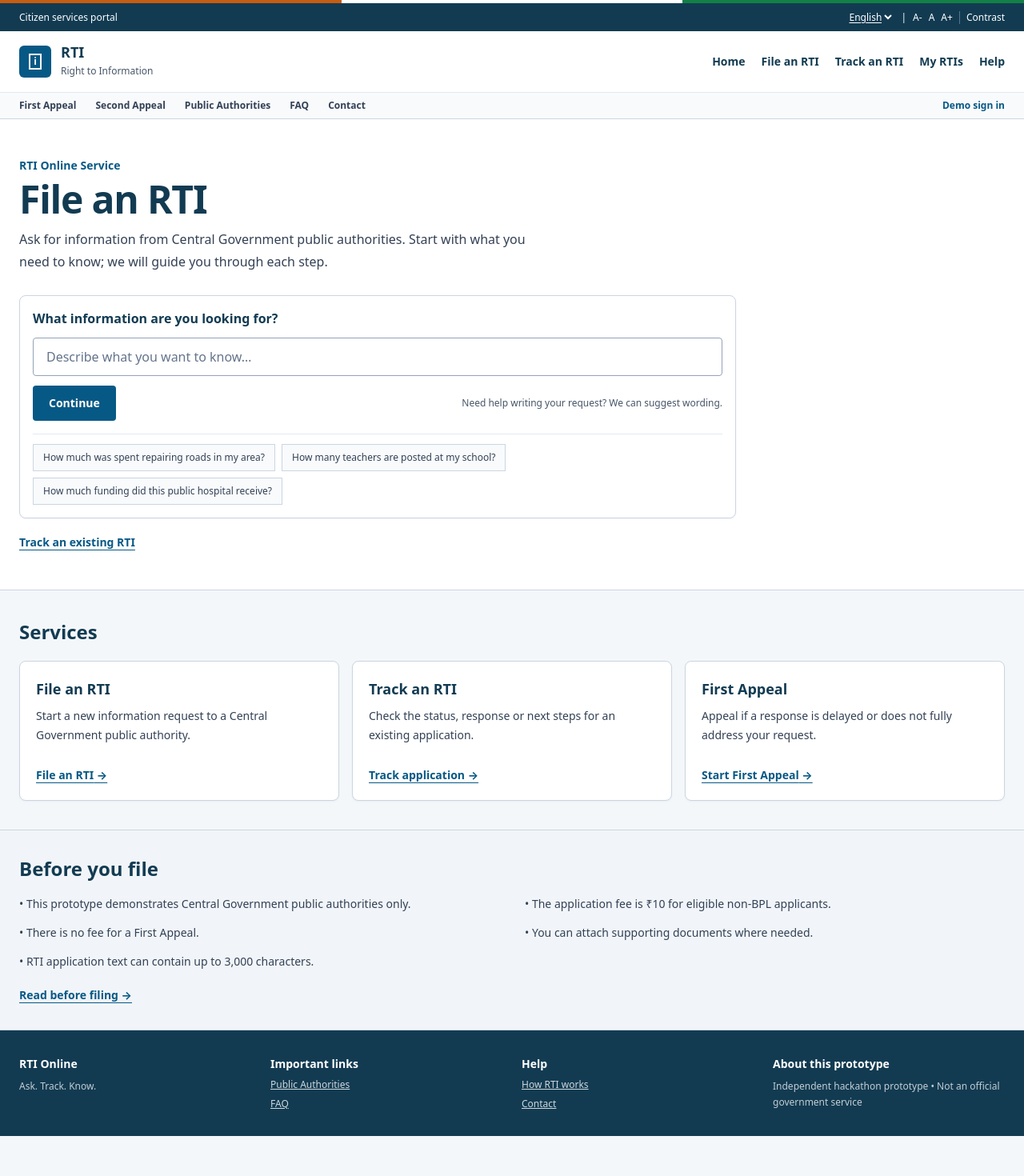
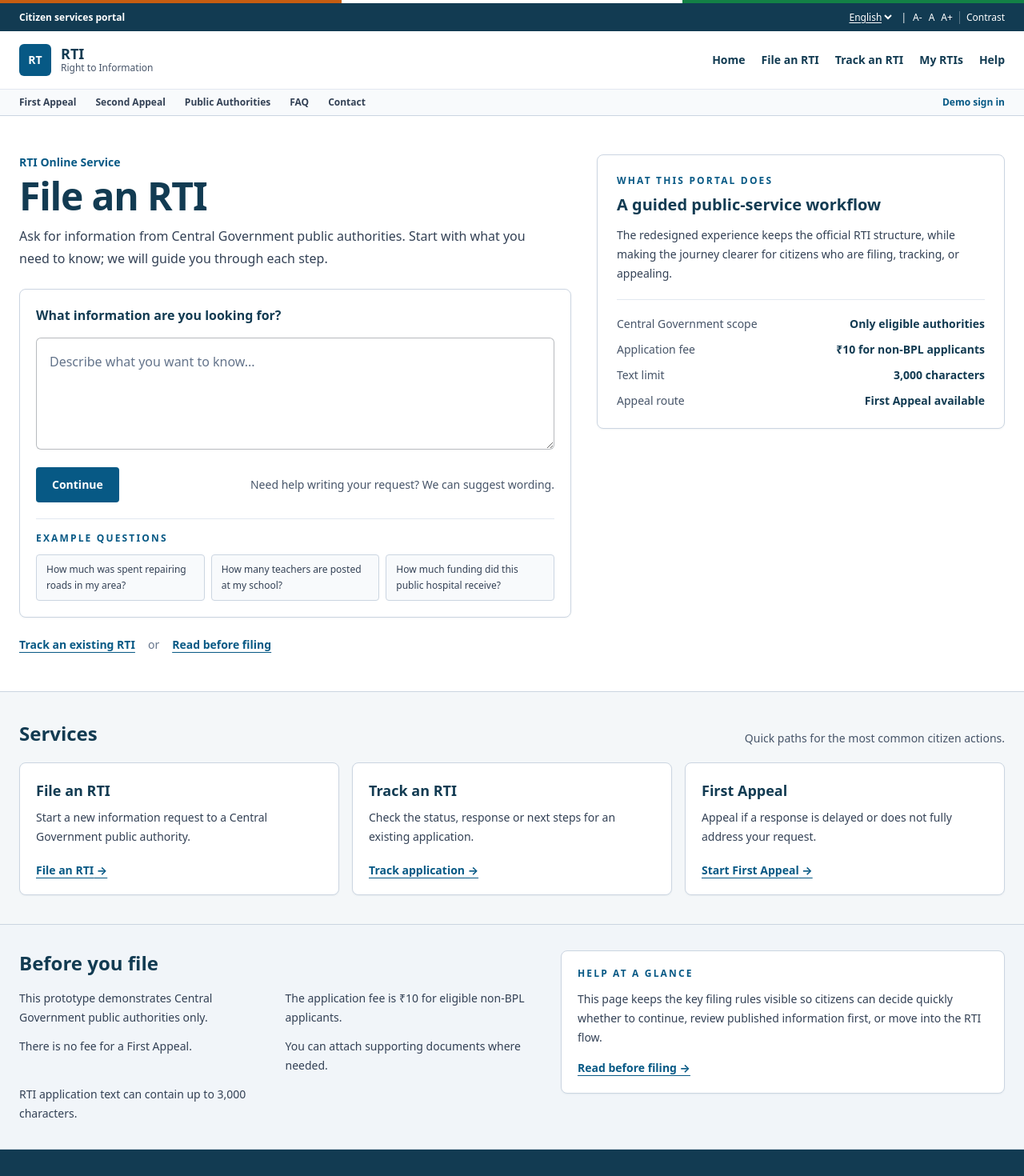
Before and after one commit to BShubhamxx/Right-To-Information-Portal, a Next.js app: page / in a window 1280 px wide. Shown: the top 1470 px of the page at 80% size. Before the commit the page ends 1420 px from the top, so only its background shows below. Built offline with nearby package versions, Linux system fonts and the light colour scheme.

Commit message:
feat: enhance UI components and improve accessibility in the RTI portal

```diff
--- a/src/app/globals.css
+++ b/src/app/globals.css
@@ -16,7 +16,8 @@ button, input, textarea { font: inherit; }
 .intro { margin-top: 1rem; max-width: 42rem; color: rgb(31 41 55 / .72); font-size: 1rem; line-height: 1.7; }
 .field { width: 100%; resize: vertical; border: 1px solid rgb(31 41 55 / .32); border-radius: .375rem; background: white; padding: 1rem; color: #1F2937; font-size: 1rem; line-height: 1.65; box-shadow: none; }
 .field:focus { border-color: #C65D11; outline: none; }
-.tricolour-rule { height: 4px; background: linear-gradient(to right, #C65D11 0 33.33%, #fff 33.33% 66.66%, #138046 66.66%); }
+.tricolour-rule { display: flex; height: 4px; }
+.tricolour-rule > span { flex: 1 1 0%; }
 .service-panel { border: 1px solid #CBD5E1; border-radius: .5rem; background: #fff; box-shadow: 0 1px 2px rgb(15 59 82 / .05); }
 .high-contrast body { background: #fff; color: #000; }
 .high-contrast .service-panel, .high-contrast .field { border-color: #000; }
--- a/src/app/page.tsx
+++ b/src/app/page.tsx
@@ -12,10 +12,145 @@ export default function Home() {
   return (
     <main className="min-h-screen bg-canvas">
       <SiteHeader />
-      <section className="border-b border-slate-300 bg-white"><div className="mx-auto max-w-7xl px-4 py-10 lg:px-6 lg:py-12"><p className="text-sm font-semibold text-[#075985]">RTI Online Service</p><h1 className="mt-2 text-4xl font-bold tracking-tight text-[#123B52] sm:text-5xl">File an RTI</h1><p className="mt-3 max-w-2xl text-base leading-7 text-slate-700">Ask for information from Central Government public authorities. Start with what you need to know; we will guide you through each step.</p><div className="mt-7 max-w-4xl"><QuestionStarter /></div><Link href="/track" className="mt-5 inline-block text-sm font-semibold text-[#075985] underline underline-offset-4">Track an existing RTI</Link></div></section>
-      <section className="mx-auto max-w-7xl px-4 py-9 lg:px-6"><h2 className="text-2xl font-bold text-[#123B52]">Services</h2><div className="mt-5 grid gap-4 md:grid-cols-3">{services.map(([title, description, href, action]) => <article className="service-panel p-5" key={title}><h3 className="text-lg font-bold text-[#123B52]">{title}</h3><p className="mt-2 min-h-14 text-sm leading-6 text-slate-700">{description}</p><Link href={href} className="mt-5 inline-block text-sm font-bold text-[#075985] underline underline-offset-4">{action} →</Link></article>)}</div></section>
-      <section className="border-y border-slate-300 bg-slate-100"><div className="mx-auto max-w-7xl px-4 py-8 lg:px-6"><h2 className="text-2xl font-bold text-[#123B52]">Before you file</h2><ul className="mt-4 grid gap-x-8 gap-y-3 text-sm leading-6 text-slate-700 md:grid-cols-2"><li>• This prototype demonstrates Central Government public authorities only.</li><li>• The application fee is ₹10 for eligible non-BPL applicants.</li><li>• There is no fee for a First Appeal.</li><li>• You can attach supporting documents where needed.</li><li>• RTI application text can contain up to 3,000 characters.</li></ul><Link href="/before-you-file" className="mt-5 inline-block text-sm font-bold text-[#075985] underline underline-offset-4">Read before filing →</Link></div></section>
-      <footer className="bg-[#123B52] text-sm text-white"><div className="mx-auto grid max-w-7xl gap-6 px-4 py-8 sm:grid-cols-2 lg:grid-cols-4 lg:px-6"><div><p className="font-bold">RTI Online</p><p className="mt-2 text-xs leading-5 text-white/75">Ask. Track. Know.</p></div><div><p className="font-bold">Important links</p><Link className="mt-2 block text-xs text-white/80 underline" href="/authorities">Public Authorities</Link><Link className="mt-2 block text-xs text-white/80 underline" href="/faq">FAQ</Link></div><div><p className="font-bold">Help</p><Link className="mt-2 block text-xs text-white/80 underline" href="/help">How RTI works</Link><Link className="mt-2 block text-xs text-white/80 underline" href="/contact">Contact</Link></div><div><p className="font-bold">About this prototype</p><p className="mt-2 text-xs leading-5 text-white/75">Independent hackathon prototype • Not an official government service</p></div></div></footer>
+
+      <section className="border-b border-slate-300 bg-white">
+        <div className="mx-auto grid max-w-7xl gap-8 px-4 py-10 lg:grid-cols-[minmax(0,1.15fr)_minmax(20rem,.85fr)] lg:items-start lg:px-6 lg:py-12">
+          <div className="space-y-6">
+            <div>
+              <p className="text-sm font-semibold text-[#075985]">RTI Online Service</p>
+              <h1 className="mt-2 text-4xl font-bold tracking-tight text-[#123B52] sm:text-5xl">File an RTI</h1>
+              <p className="mt-3 max-w-2xl text-base leading-7 text-slate-700">
+                Ask for information from Central Government public authorities. Start with what you need to know;
+                we will guide you through each step.
+              </p>
+            </div>
+
+            <div className="max-w-4xl">
+              <QuestionStarter />
+            </div>
+
+            <div className="flex flex-wrap items-center gap-4 text-sm">
+              <Link href="/track" className="font-semibold text-[#075985] underline underline-offset-4">
+                Track an existing RTI
+              </Link>
+              <span className="text-slate-500">or</span>
+              <Link href="/before-you-file" className="font-semibold text-[#075985] underline underline-offset-4">
+                Read before filing
+              </Link>
+            </div>
+          </div>
+
+          <aside className="service-panel p-5 sm:p-6">
+            <p className="text-xs font-bold uppercase tracking-[0.18em] text-[#075985]">What this portal does</p>
+            <h2 className="mt-2 text-xl font-bold text-[#123B52]">A guided public-service workflow</h2>
+            <p className="mt-3 text-sm leading-6 text-slate-700">
+              The redesigned experience keeps the official RTI structure, while making the journey clearer for
+              citizens who are filing, tracking, or appealing.
+            </p>
+            <dl className="mt-5 space-y-3 border-t border-slate-200 pt-5 text-sm">
+              <div className="flex items-start justify-between gap-4">
+                <dt className="text-slate-600">Central Government scope</dt>
+                <dd className="text-right font-semibold text-[#123B52]">Only eligible authorities</dd>
+              </div>
+              <div className="flex items-start justify-between gap-4">
+                <dt className="text-slate-600">Application fee</dt>
+                <dd className="text-right font-semibold text-[#123B52]">₹10 for non-BPL applicants</dd>
+              </div>
+              <div className="flex items-start justify-between gap-4">
+                <dt className="text-slate-600">Text limit</dt>
+                <dd className="text-right font-semibold text-[#123B52]">3,000 characters</dd>
+              </div>
+              <div className="flex items-start justify-between gap-4">
+                <dt className="text-slate-600">Appeal route</dt>
+                <dd className="text-right font-semibold text-[#123B52]">First Appeal available</dd>
+              </div>
+            </dl>
+          </aside>
+        </div>
+      </section>
+
+      <section className="mx-auto max-w-7xl px-4 py-9 lg:px-6">
+        <div className="flex items-end justify-between gap-4">
+          <h2 className="text-2xl font-bold text-[#123B52]">Services</h2>
+          <p className="text-sm text-slate-600">Quick paths for the most common citizen actions.</p>
+        </div>
+        <div className="mt-5 grid gap-4 md:grid-cols-3">
+          {services.map(([title, description, href, action]) => (
+            <article className="service-panel flex h-full flex-col p-5" key={title}>
+              <div className="flex-1">
+                <h3 className="text-lg font-bold text-[#123B52]">{title}</h3>
+                <p className="mt-2 text-sm leading-6 text-slate-700">{description}</p>
+              </div>
+              <Link
+                href={href}
+                className="mt-5 inline-flex items-center text-sm font-bold text-[#075985] underline underline-offset-4"
+              >
+                {action} →
+              </Link>
+            </article>
+          ))}
+        </div>
+      </section>
+
+      <section className="border-y border-slate-300 bg-slate-100">
+        <div className="mx-auto max-w-7xl px-4 py-8 lg:px-6">
+          <div className="grid gap-6 lg:grid-cols-[minmax(0,1fr)_minmax(0,.85fr)] lg:items-start">
+            <div>
+              <h2 className="text-2xl font-bold text-[#123B52]">Before you file</h2>
+              <ul className="mt-4 grid gap-3 text-sm leading-6 text-slate-700 md:grid-cols-2">
+                <li>This prototype demonstrates Central Government public authorities only.</li>
+                <li>The application fee is ₹10 for eligible non-BPL applicants.</li>
+                <li>There is no fee for a First Appeal.</li>
+                <li>You can attach supporting documents where needed.</li>
+                <li>RTI application text can contain up to 3,000 characters.</li>
+              </ul>
+            </div>
+            <div className="service-panel border-l-4 border-[#C65D11] bg-white p-5">
+              <p className="text-xs font-bold uppercase tracking-[0.18em] text-[#075985]">Help at a glance</p>
+              <p className="mt-3 text-sm leading-6 text-slate-700">
+                This page keeps the key filing rules visible so citizens can decide quickly whether to continue,
+                review published information first, or move into the RTI flow.
+              </p>
+              <Link href="/before-you-file" className="mt-4 inline-block text-sm font-bold text-[#075985] underline underline-offset-4">
+                Read before filing →
+              </Link>
+            </div>
+          </div>
+        </div>
+      </section>
+
+      <footer className="bg-[#123B52] text-sm text-white">
+        <div className="mx-auto grid max-w-7xl gap-6 px-4 py-8 sm:grid-cols-2 lg:grid-cols-4 lg:px-6">
+          <div>
+            <p className="font-bold">RTI Online</p>
+            <p className="mt-2 text-xs leading-5 text-white/75">Ask. Track. Know.</p>
+          </div>
+          <div>
+            <p className="font-bold">Important links</p>
+            <Link className="mt-2 block text-xs text-white/80 underline" href="/authorities">
+              Public Authorities
+            </Link>
+            <Link className="mt-2 block text-xs text-white/80 underline" href="/faq">
+              FAQ
+            </Link>
+          </div>
+          <div>
+            <p className="font-bold">Help</p>
+            <Link className="mt-2 block text-xs text-white/80 underline" href="/help">
+              How RTI works
+            </Link>
+            <Link className="mt-2 block text-xs text-white/80 underline" href="/contact">
+              Contact
+            </Link>
+          </div>
+          <div>
+            <p className="font-bold">About this prototype</p>
+            <p className="mt-2 text-xs leading-5 text-white/75">
+              Independent hackathon prototype • Not an official government service
+            </p>
+          </div>
+        </div>
+      </footer>
     </main>
   );
 }
--- a/src/components/question-starter.tsx
+++ b/src/components/question-starter.tsx
@@ -12,21 +12,50 @@ const examples = [
 export function QuestionStarter() {
   const [question, setQuestion] = useState("");
   const router = useRouter();
+
   function submit(event: FormEvent) {
     event.preventDefault();
     const query = question.trim();
     router.push(query ? `/build?question=${encodeURIComponent(query)}` : "/build");
   }
+
   return (
-    <div className="service-panel p-4">
-      <form onSubmit={submit} className="flex flex-col gap-3">
-        <label className="text-base font-bold text-[#123B52]" htmlFor="question">What information are you looking for?</label>
-        <input id="question" value={question} onChange={(event) => setQuestion(event.target.value)} placeholder="Describe what you want to know…" className="min-h-12 w-full rounded border border-slate-400 bg-white px-4 text-base outline-none placeholder:text-slate-500 focus:border-saffron" />
-        <div className="flex flex-wrap items-center justify-between gap-3"><button className="min-h-11 rounded bg-moss px-5 text-sm font-bold text-white transition hover:bg-[#0B4F71]">Continue</button><span className="text-xs text-slate-600">Need help writing your request? We can suggest wording.</span></div>
+    <section className="service-panel p-4 sm:p-5">
+      <form onSubmit={submit} className="space-y-4">
+        <label className="block text-base font-bold text-[#123B52]" htmlFor="question">
+          What information are you looking for?
+        </label>
+        <textarea
+          id="question"
+          value={question}
+          onChange={(event) => setQuestion(event.target.value)}
+          placeholder="Describe what you want to know..."
+          rows={4}
+          className="field min-h-[7.5rem] placeholder:text-slate-500"
+        />
+        <div className="flex flex-col gap-3 sm:flex-row sm:items-center sm:justify-between">
+          <button className="min-h-11 rounded bg-moss px-5 text-sm font-bold text-white transition hover:bg-[#0B4F71]">
+            Continue
+          </button>
+          <span className="text-sm text-slate-600">Need help writing your request? We can suggest wording.</span>
+        </div>
       </form>
-      <div className="mt-4 flex flex-wrap gap-2 border-t border-slate-200 pt-3" aria-label="Question examples">
-        {examples.map((example) => <button type="button" key={example} onClick={() => setQuestion(example)} className="border border-slate-300 bg-slate-50 px-3 py-2 text-left text-xs font-medium text-slate-700 transition hover:bg-sand">{example}</button>)}
+
+      <div className="mt-5 border-t border-slate-200 pt-4">
+        <p className="text-xs font-bold uppercase tracking-[0.18em] text-[#075985]">Example questions</p>
+        <div className="mt-3 grid gap-2 sm:grid-cols-3" aria-label="Question examples">
+          {examples.map((example) => (
+            <button
+              type="button"
+              key={example}
+              onClick={() => setQuestion(example)}
+              className="rounded border border-slate-300 bg-slate-50 px-3 py-2 text-left text-xs leading-5 text-slate-700 transition hover:border-slate-400 hover:bg-sand"
+            >
+              {example}
+            </button>
+          ))}
+        </div>
       </div>
-    </div>
+    </section>
   );
 }
--- a/src/components/site-header.tsx
+++ b/src/components/site-header.tsx
@@ -1,27 +1,92 @@
 import Link from "next/link";
 import { AccessibilityControls } from "@/components/accessibility-controls";
+
+const primaryNav = [
+  ["Home", "/"],
+  ["File an RTI", "/build"],
+  ["Track an RTI", "/track"],
+  ["My RTIs", "/dashboard"],
+  ["Help", "/help"],
+] as const;
+
+const secondaryNav = [
+  ["First Appeal", "/appeal"],
+  ["Second Appeal", "/second-appeal"],
+  ["Public Authorities", "/authorities"],
+  ["FAQ", "/faq"],
+  ["Contact", "/contact"],
+] as const;
 
 export function SiteHeader() {
   return (
     <header className="border-b border-slate-300 bg-white">
-      <div className="tricolour-rule" />
+      <div className="tricolour-rule" aria-hidden="true">
+        <span className="bg-[#C65D11]" />
+        <span className="bg-white" />
+        <span className="bg-[#138046]" />
+      </div>
+
       <div className="bg-[#123B52] text-xs text-white">
-        <div className="mx-auto flex max-w-7xl items-center justify-between px-4 py-2 lg:px-6">
-          <span>Citizen services portal</span>
+        <div className="mx-auto flex max-w-7xl items-center justify-between gap-4 px-4 py-2 lg:px-6">
+          <span className="font-semibold">Citizen services portal</span>
           <AccessibilityControls />
         </div>
       </div>
-      <div className="mx-auto flex max-w-7xl items-center justify-between px-4 py-4 lg:px-6">
+
+      <div className="mx-auto flex max-w-7xl items-center justify-between gap-4 px-4 py-4 lg:px-6">
         <Link href="/" className="flex items-center gap-3" aria-label="RTI home">
-          <span className="grid h-10 w-10 place-items-center rounded-md bg-moss text-lg font-bold text-white" aria-hidden="true"><span className="border-2 border-white px-1 text-xs">i</span></span>
-          <span><strong className="block text-lg leading-5 text-[#123B52]">RTI</strong><span className="text-xs text-slate-600">Right to Information</span></span>
+          <span className="grid h-10 w-10 place-items-center rounded-md bg-moss text-sm font-bold text-white" aria-hidden="true">
+            RT
+          </span>
+          <span className="min-w-0">
+            <strong className="block text-lg leading-5 text-[#123B52]">RTI</strong>
+            <span className="block text-xs leading-4 text-slate-600">Right to Information</span>
+          </span>
         </Link>
+
         <nav className="hidden items-center gap-5 text-sm font-semibold text-[#123B52] lg:flex" aria-label="Primary navigation">
-          <Link href="/">Home</Link><Link href="/build">File an RTI</Link><Link href="/track">Track an RTI</Link><Link href="/dashboard">My RTIs</Link><Link href="/help">Help</Link>
+          {primaryNav.map(([label, href]) => (
+            <Link key={label} href={href} className="transition hover:text-[#075985]">
+              {label}
+            </Link>
+          ))}
         </nav>
-        <details className="relative lg:hidden"><summary className="cursor-pointer rounded border border-slate-400 px-3 py-2 text-sm font-bold text-[#123B52]">Menu</summary><nav className="absolute right-0 z-10 mt-2 w-48 border border-slate-300 bg-white p-2 text-sm shadow-soft"><Link className="block p-2" href="/">Home</Link><Link className="block p-2" href="/build">File an RTI</Link><Link className="block p-2" href="/track">Track an RTI</Link><Link className="block p-2" href="/help">Help</Link></nav></details>
+
+        <details className="relative lg:hidden">
+          <summary className="cursor-pointer list-none rounded border border-slate-400 px-3 py-2 text-sm font-bold text-[#123B52]">
+            Menu
+          </summary>
+          <nav className="absolute right-0 z-10 mt-2 w-56 border border-slate-300 bg-white p-2 text-sm shadow-soft">
+            {primaryNav.map(([label, href]) => (
+              <Link key={label} className="block rounded px-3 py-2 text-[#123B52] hover:bg-slate-100" href={href}>
+                {label}
+              </Link>
+            ))}
+            <div className="my-2 border-t border-slate-200" />
+            {secondaryNav.map(([label, href]) => (
+              <Link key={label} className="block rounded px-3 py-2 text-[#123B52] hover:bg-slate-100" href={href}>
+                {label}
+              </Link>
+            ))}
+            <Link className="block rounded px-3 py-2 font-semibold text-[#075985] hover:bg-slate-100" href="/login">
+              Demo sign in
+            </Link>
+          </nav>
+        </details>
       </div>
-      <div className="hidden border-t border-slate-200 bg-slate-50 lg:block"><nav className="mx-auto flex max-w-7xl gap-6 px-6 py-2 text-xs font-semibold text-slate-700" aria-label="Service navigation"><Link href="/appeal">First Appeal</Link><Link href="/second-appeal">Second Appeal</Link><Link href="/authorities">Public Authorities</Link><Link href="/faq">FAQ</Link><Link href="/contact">Contact</Link><Link href="/login" className="ml-auto text-moss">Demo sign in</Link></nav></div>
+
+      <div className="hidden border-t border-slate-200 bg-slate-50 lg:block">
+        <nav className="mx-auto flex max-w-7xl items-center gap-6 px-6 py-2 text-xs font-semibold text-slate-700" aria-label="Service navigation">
+          {secondaryNav.map(([label, href]) => (
+            <Link key={label} href={href} className="transition hover:text-[#075985]">
+              {label}
+            </Link>
+          ))}
+          <Link href="/login" className="ml-auto text-[#075985]">
+            Demo sign in
+          </Link>
+        </nav>
+      </div>
     </header>
   );
 }
```
